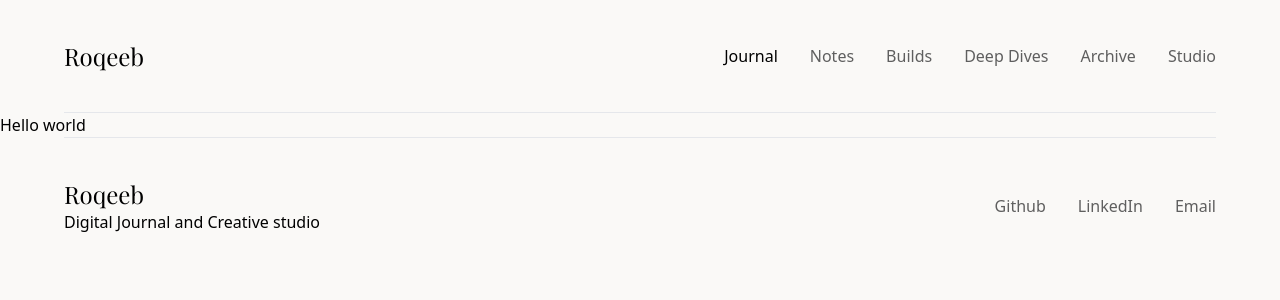
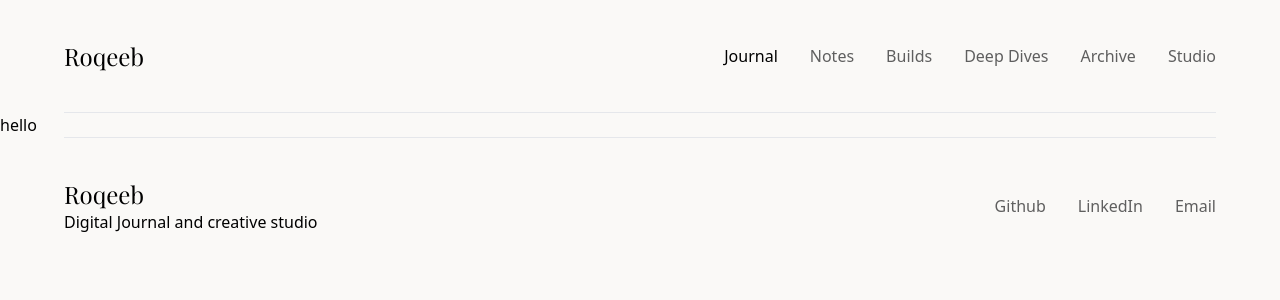
Before and after one commit to Roqeeb-dev/digital-journal, a Next.js app: page / in a window 1280 px wide. Shown: the top 300 px of the page. Built offline with nearby package versions, Linux system fonts and the light colour scheme.

Commit message:
added readme and started with hero

```diff
--- a/app/page.tsx
+++ b/app/page.tsx
@@ -1,3 +1,5 @@
+import Hero from "@/components/Hero";
+
 export const metadata = {
   title: "Home | Digital Journal",
   description:
@@ -9,7 +11,7 @@ export const metadata = {
 export default function Home() {
   return (
     <main>
-      <h1>Hello world</h1>
+      <Hero />
     </main>
   );
 }
--- a/components/Footer.tsx
+++ b/components/Footer.tsx
@@ -13,7 +13,9 @@ export default function Footer() {
     <footer className="max-w-6xl mx-auto py-10 flex items-center justify-between border-t border-gray-200">
       <section>
         <Logo />
-        <p>Digital Journal and Creative studio</p>
+        <p className="text-secondaryText">
+          Digital Journal and creative studio
+        </p>
       </section>
 
       {/* right */}
--- /dev/null
+++ b/components/Hero.tsx
@@ -0,0 +1,7 @@
+export default function Hero() {
+  return (
+    <main>
+      <div>hello</div>
+    </main>
+  );
+}
```
Also changed, not shown: 1 other file (tests, documents, lock files or other folders).
